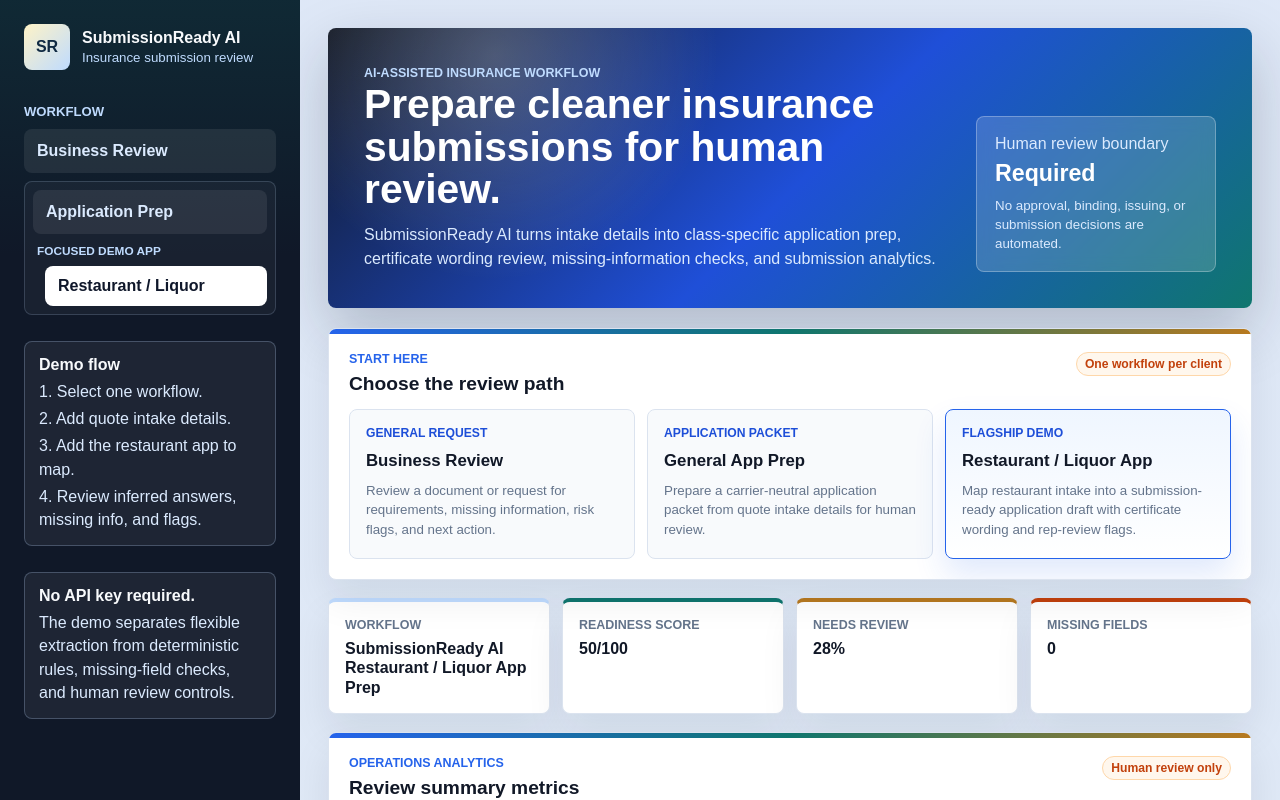
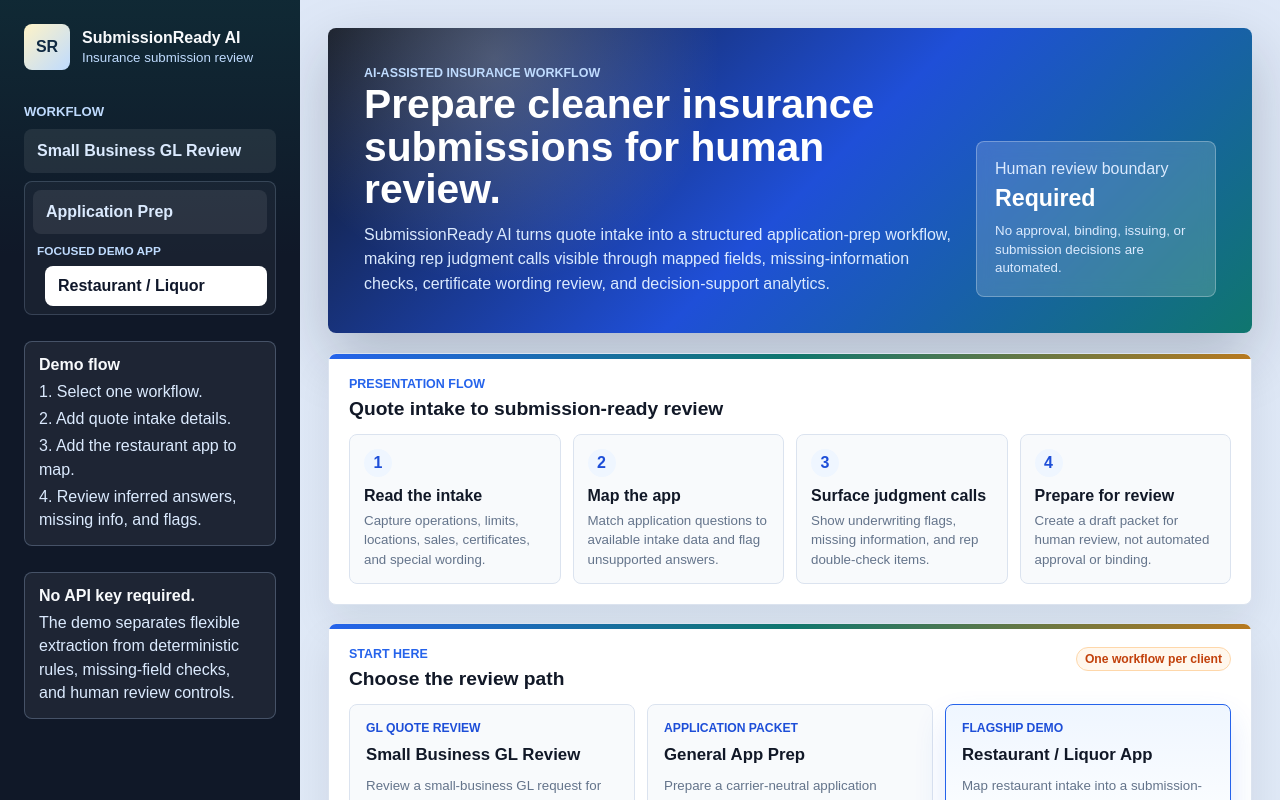
Before and after one commit to Tondie-HSPI/business-review-ai-orchestration, a Next.js app in the folder web/: page / in a window 1280 px wide. Shown: the top 800 px of the page. Built offline with nearby package versions, Linux system fonts and the light colour scheme.

Commit message:
Refine insurance submission presentation flow

```diff
--- a/web/app/globals.css
+++ b/web/app/globals.css
@@ -262,6 +262,47 @@
   margin-bottom: 18px;
 }
 
+.decisionPath {
+  margin-bottom: 18px;
+}
+
+.pathSteps {
+  display: grid;
+  grid-template-columns: repeat(4, minmax(0, 1fr));
+  gap: 12px;
+}
+
+.pathSteps div {
+  border: 1px solid var(--line);
+  border-radius: 8px;
+  background: #f8fafc;
+  min-height: 138px;
+  padding: 14px;
+}
+
+.pathSteps span {
+  width: 28px;
+  height: 28px;
+  display: grid;
+  place-items: center;
+  border-radius: 999px;
+  background: #eff6ff;
+  color: var(--blue-dark);
+  font-weight: 900;
+  margin-bottom: 10px;
+}
+
+.pathSteps strong,
+.pathSteps small {
+  display: block;
+}
+
+.pathSteps small {
+  color: var(--muted);
+  line-height: 1.45;
+  margin-top: 6px;
+}
+
 .workflowPicker {
   margin-bottom: 18px;
 }
@@ -314,7 +355,8 @@
 }
 
 .analyticsPanel {
-  margin-bottom: 18px;
+  margin-bottom: 0;
+  margin-top: 18px;
   background: linear-gradient(180deg, #ffffff 0%, #f8fbff 100%);
 }
 
@@ -1013,6 +1055,10 @@
     grid-template-columns: repeat(2, minmax(0, 1fr));
   }
 
+  .pathSteps {
+    grid-template-columns: repeat(2, minmax(0, 1fr));
+  }
+
   .workflowCards {
     grid-template-columns: 1fr;
   }
@@ -1048,6 +1094,10 @@
     grid-template-columns: 1fr;
   }
 
+  .pathSteps {
+    grid-template-columns: 1fr;
+  }
+
   .categoryBlock {
     align-items: flex-start;
     flex-direction: column;
--- a/web/app/page.tsx
+++ b/web/app/page.tsx
@@ -159,7 +159,7 @@
               className={mode === "business-review" ? "active" : ""}
               onClick={(event) => handleWorkflowClick(event, "business-review")}
             >
-              Business Review
+              Small Business GL Review
             </a>
             <div className="workflowGroup">
               <a
@@ -204,14 +204,46 @@
             <p className="eyebrow">AI-assisted insurance workflow</p>
             <h1>Prepare cleaner insurance submissions for human review.</h1>
             <p>
-              SubmissionReady AI turns intake details into class-specific application prep,
-              certificate wording review, missing-information checks, and submission analytics.
+              SubmissionReady AI turns quote intake into a structured application-prep workflow,
+              making rep judgment calls visible through mapped fields, missing-information checks,
+              certificate wording review, and decision-support analytics.
             </p>
           </div>
           <div className="heroPanel">
             <span>Human review boundary</span>
             <strong>{humanReview}</strong>
             <small>No approval, binding, issuing, or submission decisions are automated.</small>
+          </div>
+        </section>
+
+        <section className="decisionPath panel">
+          <div className="panelHeader">
+            <div>
+              <p className="eyebrow">Presentation flow</p>
+              <h2>Quote intake to submission-ready review</h2>
+            </div>
+          </div>
+          <div className="pathSteps">
+            <div>
+              <span>1</span>
+              <strong>Read the intake</strong>
+              <small>Capture operations, limits, locations, sales, certificates, and special wording.</small>
+            </div>
+            <div>
+              <span>2</span>
+              <strong>Map the app</strong>
+              <small>Match application questions to available intake data and flag unsupported answers.</small>
+            </div>
+            <div>
+              <span>3</span>
+              <strong>Surface judgment calls</strong>
+              <small>Show underwriting flags, missing information, and rep double-check items.</small>
+            </div>
+            <div>
+              <span>4</span>
+              <strong>Prepare for review</strong>
+              <small>Create a draft packet for human review, not automated approval or binding.</small>
+            </div>
           </div>
         </section>
 
@@ -226,9 +258,9 @@
           <div className="workflowCards">
             <WorkflowCard
               active={mode === "business-review"}
-              eyebrow="General request"
-              title="Business Review"
-              body="Review a document or request for requirements, missing information, risk flags, and next action."
+              eyebrow="GL quote review"
+              title="Small Business GL Review"
+              body="Review a small-business GL request for operations, limits, certificates, missing information, and next action."
               href="?workflow=business-review"
               onClick={(event) => handleWorkflowClick(event, "business-review")}
             />
@@ -257,8 +289,6 @@
           <Metric label="Needs review" value={`${analytics.percent_fields_needing_review}%`} />
           <Metric label="Missing fields" value={String(missingCount)} />
         </section>
-
-        <AnalyticsPanel result={result} />
 
         <section className="grid">
           <div className="panel inputPanel">
@@ -363,6 +393,8 @@
             )}
           </div>
         </section>
+
+        <AnalyticsPanel result={result} />
 
         <section className="panel jsonPanel">
           <div className="panelHeader">
@@ -522,8 +554,8 @@
     <section className="panel analyticsPanel">
       <div className="panelHeader">
         <div>
-          <p className="eyebrow">Operations analytics</p>
-          <h2>Review summary metrics</h2>
+          <p className="eyebrow">Decision-support analytics</p>
+          <h2>Submission review metrics</h2>
         </div>
         <span className="reviewBadge required">Human review only</span>
       </div>
--- a/web/lib/workflows.ts
+++ b/web/lib/workflows.ts
@@ -130,10 +130,18 @@
   risk_profile?: Record<string, unknown>;
 };
 
-export const businessSample = `Client is requesting vendor onboarding approval for Northstar Claims Services.
-They need access by June 15 for claims intake support. Contract language mentions
-SOC 2, data handling, indemnification, and a 24-hour incident notice requirement.
-Insurance limits were not included. The request asks for expedited approval.`;
+export const businessSample = `Small business GL quote review request for Bright Bean Cafe LLC.
+Operations: Neighborhood coffee shop with light food service, sidewalk seating, and one leased storefront.
+Business owner: Maya Carter
+Requested effective date: June 15
+Insurance limits were not included.
+Certificate requested: Yes
+Certificate holder: Oak Street Properties
+Additional insured requested: Yes
+Waiver of subrogation requested: Yes
+Primary and noncontributory requested: Yes
+Special wording: Lease requires additional insured status and primary/noncontributory wording if available by policy terms.
+Next action requested: prepare the quote submission packet for rep review.`;
 
 export const applicationSample = `Generic carrier-neutral application prep notes for a sample professional services applicant.
 Applicant: Northstar Risk Advisory LLC
@@ -353,12 +361,13 @@
 export function reviewBusinessRequest(text: string): ReviewOutput {
   const lowered = text.toLowerCase();
   const requirements = [
-    ["soc 2", "SOC 2 mentioned"],
-    ["data handling", "Data handling requirement mentioned"],
-    ["indemnification", "Indemnification mentioned"],
-    ["incident notice", "Incident notice requirement mentioned"],
-    ["approval", "Approval requested"],
-    ["expedited", "Expedited review requested"]
+    ["general liability", "General liability request mentioned"],
+    ["gl", "GL request mentioned"],
+    ["certificate requested", "Certificate request mentioned"],
+    ["additional insured", "Additional insured wording requested"],
+    ["waiver of subrogation", "Waiver of subrogation requested"],
+    ["primary", "Primary and noncontributory wording mentioned"],
+    ["operations", "Operations description included"]
   ]
     .filter(([keyword]) => lowered.includes(keyword))
     .map(([, label]) => label);
@@ -376,20 +385,25 @@
   );
 
   const riskFlags = [
-    lowered.includes("soc 2") ? "SOC 2 requirement requires security review" : null,
-    lowered.includes("data handling") ? "Data handling language requires review" : null,
-    lowered.includes("indemnification") ? "Indemnification language requires legal review" : null,
-    lowered.includes("incident notice") ? "Incident notice requirement requires review" : null,
-    lowered.includes("expedited") || lowered.includes("urgent")
-      ? "Expedited approval requested"
+    lowered.includes("additional insured")
+      ? "Additional insured request needs policy/endorsement review"
+      : null,
+    lowered.includes("waiver of subrogation")
+      ? "Waiver of subrogation request needs endorsement review"
+      : null,
+    lowered.includes("primary") || lowered.includes("noncontributory")
+      ? "Primary and noncontributory wording needs policy review"
+      : null,
+    lowered.includes("sidewalk seating") || lowered.includes("food service")
+      ? "Premises and operations details should be reviewed for class eligibility"
       : null,
     ...missing.map((field) => `${titleize(field)} missing`)
   ].filter(Boolean) as string[];
 
   const output = {
-    document_type: lowered.includes("vendor") ? "vendor_onboarding_request" : "business_review_request",
+    document_type: "small_business_gl_quote_review",
     summary:
-      "Business request reviewed for structured requirements, missing information, risk flags, and next action.",
+      "Small business GL request reviewed for operations, certificate requirements, missing information, risk flags, and next action.",
     extracted_requirements: requirements,
     missing_information: missing,
     risk_flags: riskFlags,
@@ -397,12 +411,12 @@
       ? `Route to human reviewer and request missing ${missing
           .map((field) => field.replaceAll("_", " "))
           .join(", ")}.`
-      : "Route to human reviewer for final validation before approval.",
+      : "Route to rep for final validation before quote submission.",
     email_draft: missing.length
       ? `Thank you for the request. Before we can complete review, please provide: ${missing
           .map((field) => field.replaceAll("_", " "))
           .join(", ")}.`
-      : "Thank you for the request. We have enough information to continue standard review.",
+      : "Thank you for the request. We have enough information to continue quote submission review.",
     confidence_level: missing.length > 1 || riskFlags.length > 3 ? "medium" : "medium-high",
     requires_human_review: missing.length > 0 || riskFlags.length > 0
   };
@@ -410,7 +424,7 @@
   return {
     ...output,
     analytics_summary: buildAnalyticsSummary({
-      workflowName: "SubmissionReady AI Business Review",
+      workflowName: "SubmissionReady AI Small Business GL Review",
       documentType: output.document_type,
       missingInformation: output.missing_information,
       riskFlags: output.risk_flags,
```
